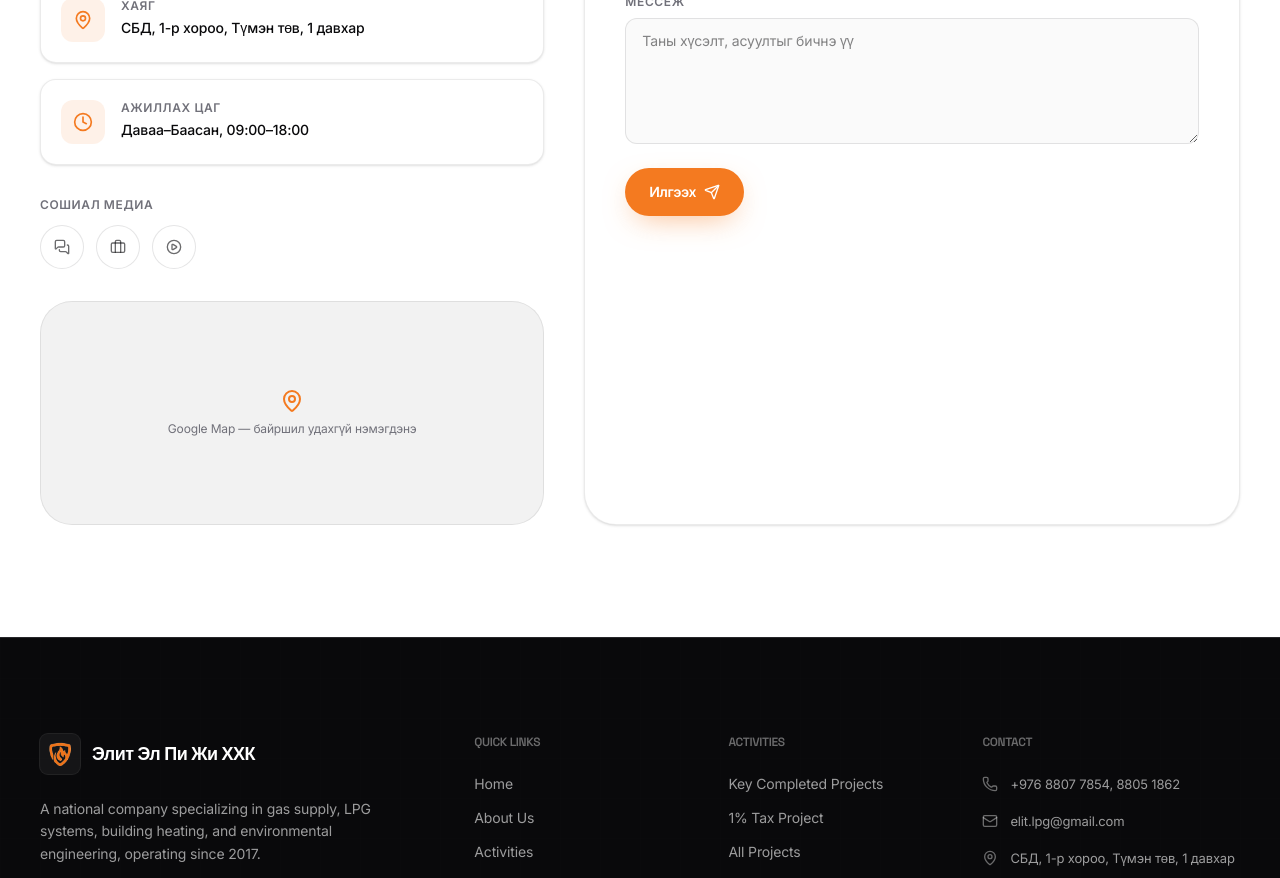
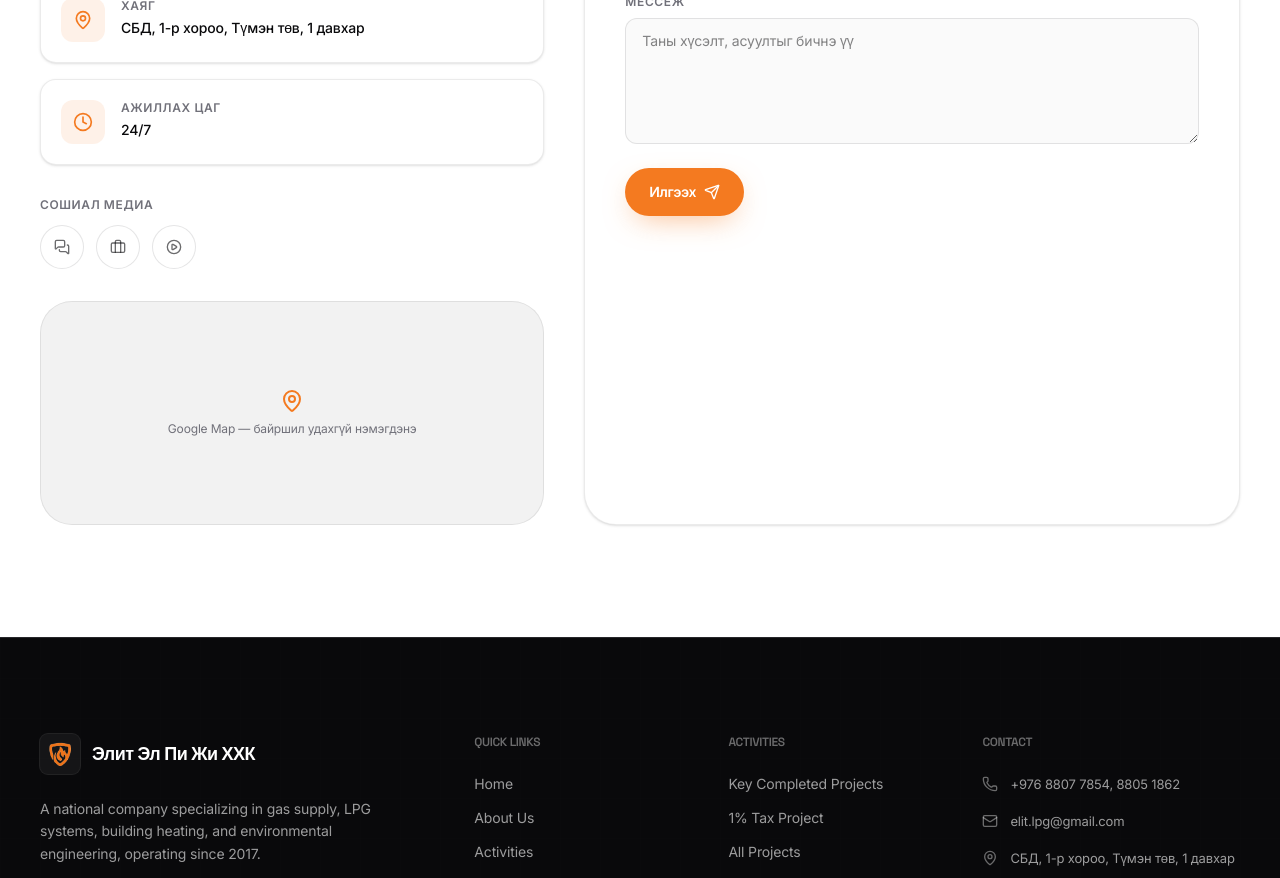
Before and after one commit to anubest/elit_lats, a Next.js app in the folder elite-lpg/: page /en/contact in a window 1280 px wide. Shown: the part 840-1718 px from the top of the page. Built offline with nearby package versions, Linux system fonts and the light colour scheme.

Commit message:
Update contact page working hours to 24/7

```diff
--- a/elite-lpg/src/app/[locale]/contact/page.tsx
+++ b/elite-lpg/src/app/[locale]/contact/page.tsx
@@ -15,7 +15,7 @@ const info = [
   { icon: Phone, label: "Утас", value: company.phone },
   { icon: Mail, label: "И-мэйл", value: company.email },
   { icon: MapPin, label: "Хаяг", value: company.address },
-  { icon: Clock, label: "Ажиллах цаг", value: "Даваа–Баасан, 09:00–18:00" },
+  { icon: Clock, label: "Ажиллах цаг", value: "24/7" },
 ];
 
 export default function ContactPage() {
```
